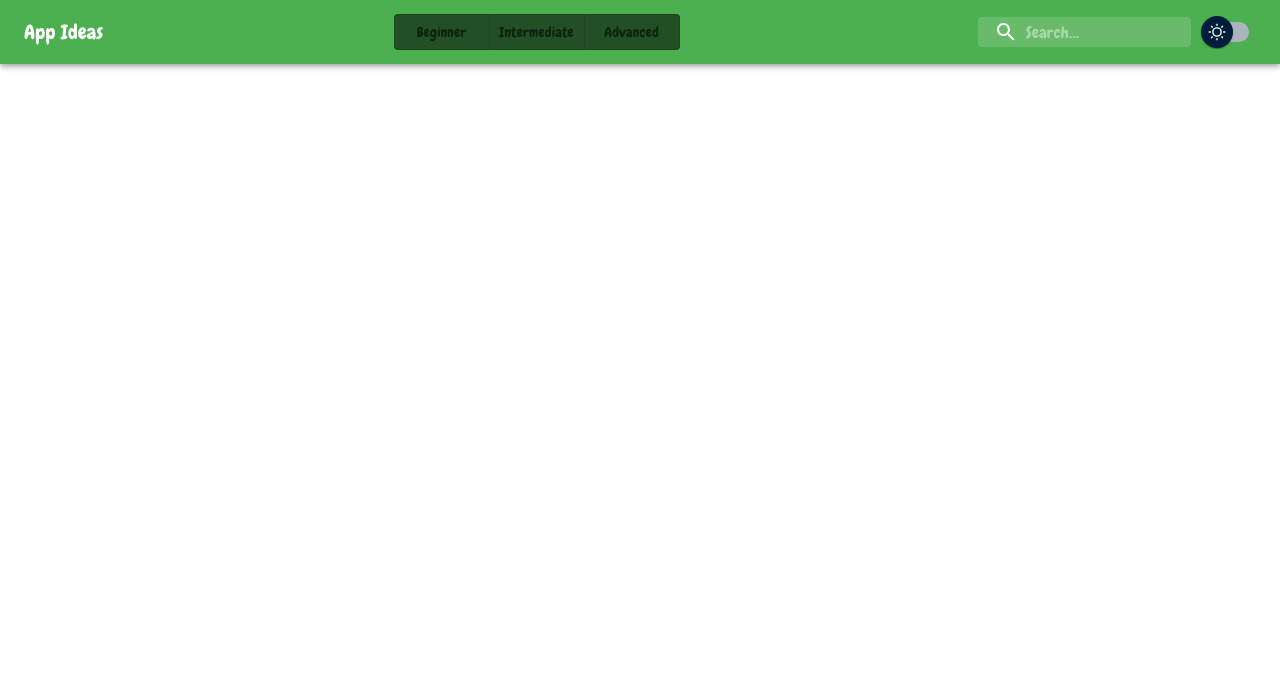
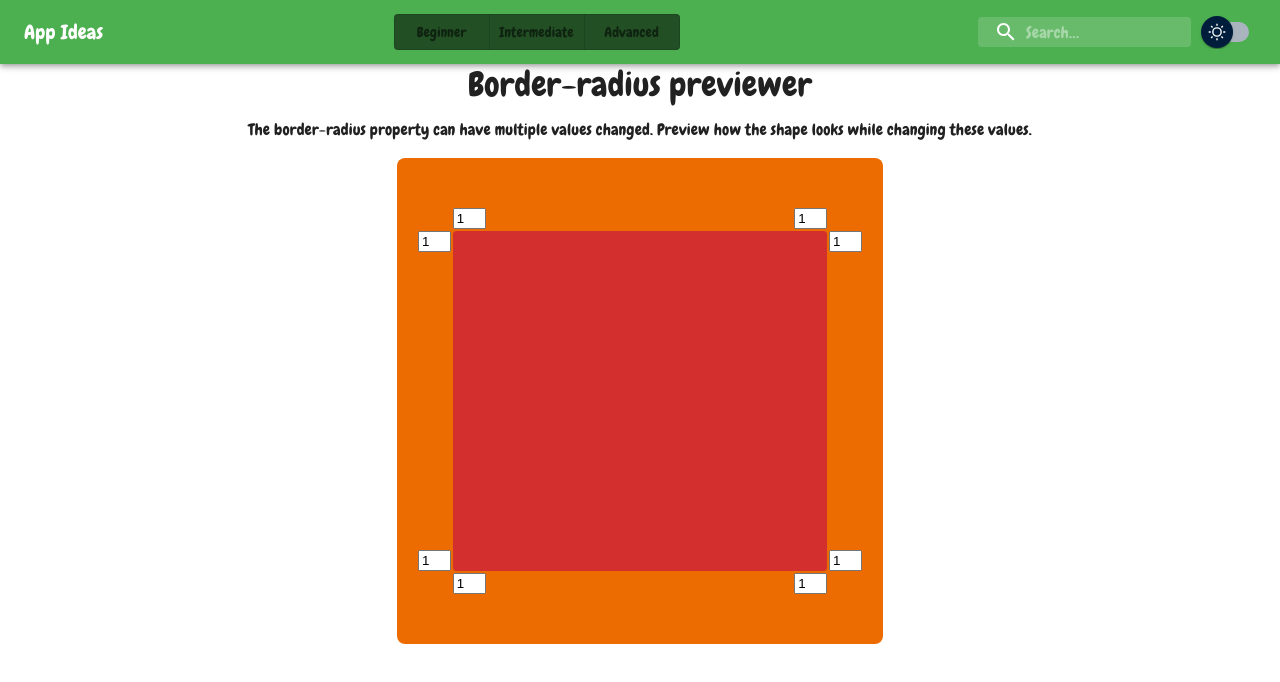
Before and after one commit to boskoa/app-ideas-collection, a React (Create React App) app: page /border-radius-previewer in a window 1280 px wide. Shown: the top 682 px of the page. Built offline with nearby package versions, Linux system fonts and the light colour scheme.

Commit message:
starting border-radius app

```diff
--- a/src/App.js
+++ b/src/App.js
@@ -2,6 +2,7 @@ import { Route, Routes } from "react-router-dom";
 import Home from "./components/Home";
 import MyAppBar from "./components/MyAppBar";
 import Bin2Dec from "./projects/beginner/Bin2Dec";
+import BorderRadiusPreviewer from "./projects/beginner/BorderRadiusPreviewer";
 import Provider from "./Provider";
 
 const App = () => {
@@ -10,6 +11,10 @@ const App = () => {
       <MyAppBar />
       <Routes>
         <Route path="/bin2Dec" element={<Bin2Dec />} />
+        <Route
+          path="/border-radius-previewer"
+          element={<BorderRadiusPreviewer />}
+        />
         <Route path="/" element={<Home />} />
       </Routes>
     </Provider>
--- a/src/applications.js
+++ b/src/applications.js
@@ -6,4 +6,11 @@ export const apps = [
     id: 0,
     level: "beginner",
   },
+  {
+    name: "Border-radius previewer",
+    description:
+      "The border-radius property can have multiple values changed. Preview how the shape looks while changing these values.",
+    id: 1,
+    level: "beginner",
+  },
 ];
--- a/src/components/Home/AppLink.js
+++ b/src/components/Home/AppLink.js
@@ -7,7 +7,8 @@ const StyledLink = styled(Link)(() => ({
 }));
 
 const AppLink = ({ name }) => {
-  return <StyledLink to={name}>Open app</StyledLink>;
+  const appLink = name.replace(" ", "-");
+  return <StyledLink to={appLink}>Open app</StyledLink>;
 };
 
 export default AppLink;
--- a/src/components/MyAppBar/Search.js
+++ b/src/components/MyAppBar/Search.js
@@ -55,7 +55,7 @@ const StyledInputBase = styled(InputBase)(({ theme }) => ({
 const Search = () => {
   const searchFilter = useContext(SearchContext);
   const setSearchFilter = useContext(SetSearchContext);
-  console.log("rendering search");
+
   return (
     <Box width="100%">
       <MySearch>
--- a/src/components/MyAppBar/ThemeSwitch.js
+++ b/src/components/MyAppBar/ThemeSwitch.js
@@ -60,7 +60,7 @@ const ThemeSwitch = () => {
     setDark(!dark);
     window.localStorage.setItem("appsTheme", JSON.stringify(Number(!dark)));
   };
-  console.log("rendering Switch");
+
   return <MaterialUISwitch checked={dark} onClick={handleDark} />;
 };
 
--- a/src/components/MyAppBar/index.js
+++ b/src/components/MyAppBar/index.js
@@ -32,7 +32,7 @@ const MyStack = styled(Stack)(({ theme }) => ({
 
 const MyAppBar = () => {
   const dark = useContext(DarkContext);
-  console.log("rendering MyAppBar");
+
   return (
     <Box sx={{ flexGrow: 1 }}>
       <AppBar position="static">
--- /dev/null
+++ b/src/projects/beginner/BorderRadiusPreviewer/Shape.js
@@ -0,0 +1,14 @@
+import { Box } from "@mui/material";
+
+const Shape = ({ ulu, uru, ull, llu, url, lru, lll, lrl }) => {
+  const boxStyle = {
+    width: "100%",
+    height: "100%",
+    backgroundColor: "error.main",
+    borderRadius: `${ulu}% ${uru}% ${lll}% ${lrl}% / ${ull}% ${url}% ${lru}% ${llu}%`,
+  };
+  console.log("rendering shape", boxStyle.borderRadius);
+  return <Box sx={boxStyle}></Box>;
+};
+
+export default Shape;
--- /dev/null
+++ b/src/projects/beginner/BorderRadiusPreviewer/ShapeContainer.js
@@ -0,0 +1,135 @@
+import { Box, Stack } from "@mui/material";
+import { useState } from "react";
+import Shape from "./Shape";
+
+const boxStyle = {
+  minWidth: "300px",
+  minHeight: "300px",
+  width: "38vw",
+  height: "38vw",
+  backgroundColor: "warning.main",
+  mt: 2,
+  borderRadius: 2,
+};
+
+const ShapeContainer = () => {
+  const [ulu, setUlu] = useState(1);
+  const [uru, setUru] = useState(1);
+  const [lll, setLll] = useState(1);
+  const [lrl, setLrl] = useState(1);
+  const [ull, setUll] = useState(ulu);
+  const [llu, setLlu] = useState(lrl);
+  const [url, setUrl] = useState(uru);
+  const [lru, setLru] = useState(lll);
+
+  return (
+    <Box sx={boxStyle}>
+      <Stack
+        alignItems="center"
+        justifyContent="space-between"
+        sx={{ height: "100%", width: "100%" }}
+      >
+        <Stack
+          direction="row"
+          justifyContent="space-between"
+          alignItems="flex-end"
+          sx={{ width: "77%", height: "15%" }}
+        >
+          <input
+            name="ulu"
+            value={ulu}
+            onChange={(e) => setUlu(e.target.value)}
+            size="1"
+            style={{ marginBottom: "2px" }}
+          />
+          <input
+            name="uru"
+            value={uru}
+            onChange={(e) => setUru(e.target.value)}
+            size="1"
+            style={{ marginBottom: "2px" }}
+          />
+        </Stack>
+        <Stack
+          direction="row"
+          justifyContent="space-between"
+          sx={{ width: "100%", flexGrow: 3 }}
+        >
+          <Stack
+            justifyContent="space-between"
+            alignItems="flex-end"
+            sx={{ width: "15%" }}
+          >
+            <input
+              name="ull"
+              value={ull}
+              onChange={(e) => setUll(e.target.value)}
+              size="1"
+              style={{ marginRight: "2px" }}
+            />
+            <input
+              name="llu"
+              value={llu}
+              onChange={(e) => setLlu(e.target.value)}
+              size="1"
+              style={{ marginRight: "2px" }}
+            />
+          </Stack>
+          <Shape
+            ulu={ulu}
+            uru={uru}
+            ull={ull}
+            llu={llu}
+            url={url}
+            lru={lru}
+            lll={lll}
+            lrl={lrl}
+          />
+          <Stack
+            justifyContent="space-between"
+            alignItems="flex-start"
+            sx={{ width: "15%" }}
+          >
+            <input
+              name="url"
+              value={url}
+              onChange={(e) => setUrl(e.target.value)}
+              size="1"
+              style={{ marginLeft: "2px" }}
+            />
+            <input
+              name="lru"
+              value={lru}
+              onChange={(e) => setLru(e.target.value)}
+              size="1"
+              style={{ marginLeft: "2px" }}
+            />
+          </Stack>
+        </Stack>
+        <Stack
+          direction="row"
+          justifyContent="space-between"
+          alignItems="flex-start"
+          sx={{ width: "77%", height: "15%" }}
+        >
+          <input
+            name="lll"
+            value={lll}
+            onChange={(e) => setLll(e.target.value)}
+            size="1"
+            style={{ marginTop: "2px" }}
+          />
+          <input
+            name="lrl"
+            value={lrl}
+            onChange={(e) => setLrl(e.target.value)}
+            size="1"
+            style={{ marginTop: "2px" }}
+          />
+        </Stack>
+      </Stack>
+    </Box>
+  );
+};
+
+export default ShapeContainer;
--- /dev/null
+++ b/src/projects/beginner/BorderRadiusPreviewer/index.js
@@ -0,0 +1,19 @@
+import { Stack, Typography } from "@mui/material";
+import { apps } from "../../../applications";
+import ShapeContainer from "./ShapeContainer";
+
+const BorderRadiusPreviewer = () => {
+  const app = apps[1];
+
+  return (
+    <Stack alignItems="center">
+      <Typography align="center" variant="h4" gutterBottom>
+        {app.name}
+      </Typography>
+      <Typography variant="body1">{app.description}</Typography>
+      <ShapeContainer />
+    </Stack>
+  );
+};
+
+export default BorderRadiusPreviewer;
```
